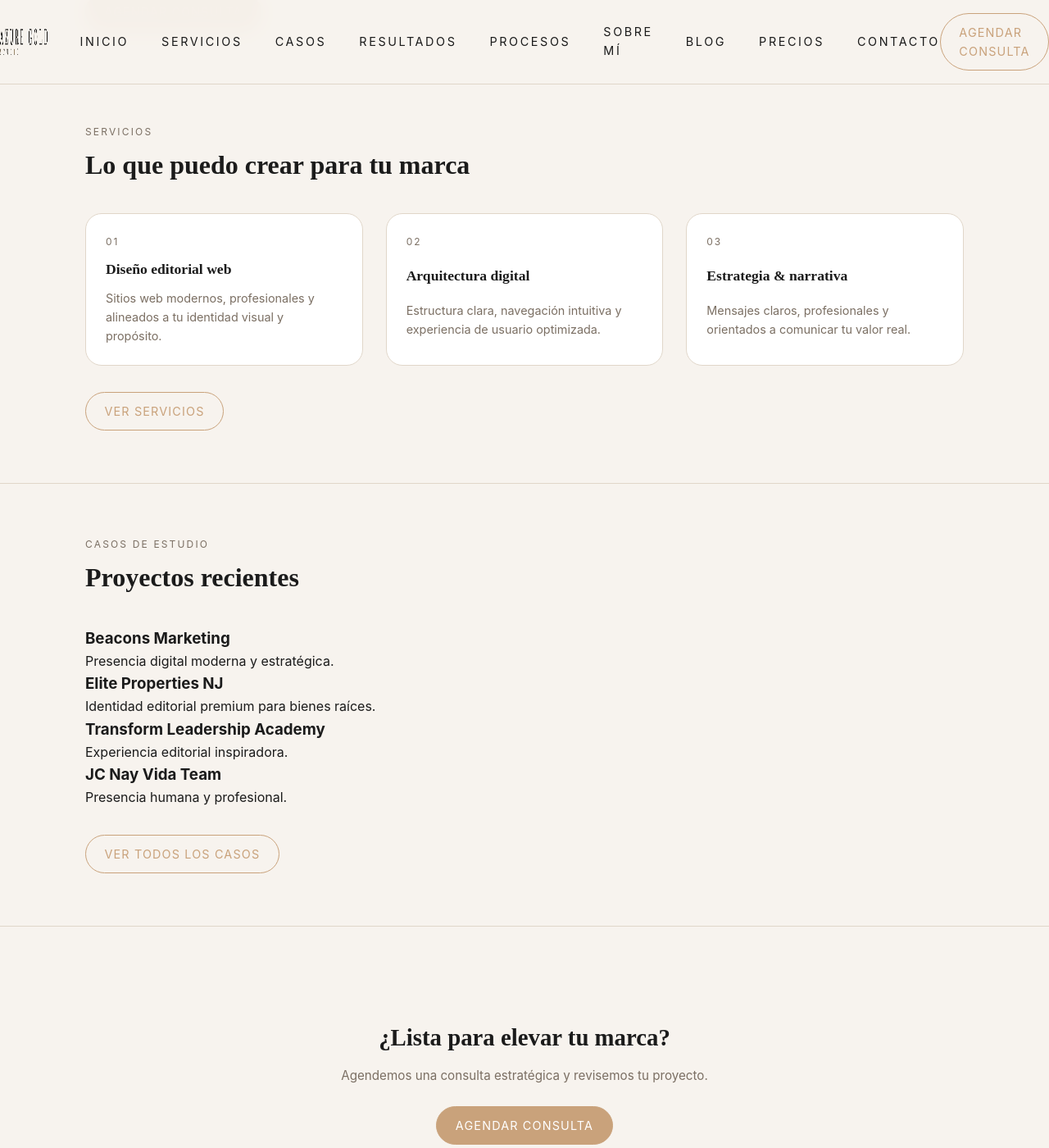
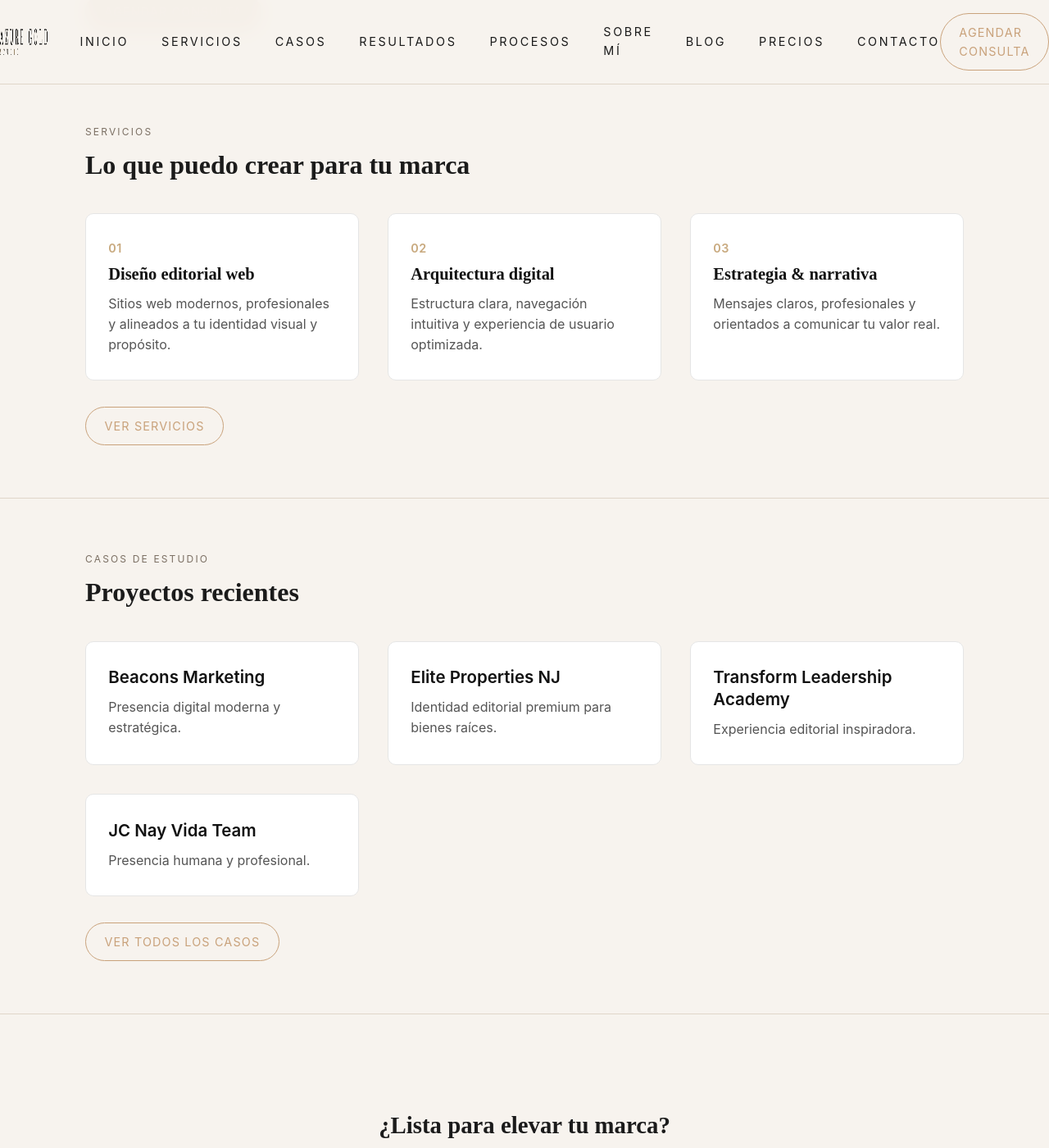
Before and after one commit to jcynay0206/mi_portfolio, a Jekyll site: the page index.html, which Jekyll copies as it is, in a window 1280 px wide and 1400 px high, scrolled down 420 px. Shown: the whole window at 82% size. Built offline with Jekyll 4.4.1, drawn with Linux system fonts in a browser that asks for light colours.

Commit message:
Update styles.css

```diff
--- a/assets/styles.css
+++ b/assets/styles.css
@@ -669,6 +669,91 @@ footer {
 .portfolio-card:hover {
   transform: translateY(-4px);
 }
+/* ============================================
+   TARJETAS EDITORIALES PREMIUM (SIN IMÁGENES)
+   Para: Home, Casos, Blog
+   ============================================ */
+
+/* GRID GENERAL */
+.cases-grid,
+.posts-grid,
+.cards-grid,
+.cards-3 {
+  display: grid;
+  grid-template-columns: repeat(auto-fit, minmax(260px, 1fr));
+  gap: 2.2rem;
+  margin-top: 2rem;
+}
+
+/* TARJETA BASE */
+.case-card,
+.post-card,
+.card {
+  display: block;
+  padding: 1.9rem 1.7rem;
+  border: 1px solid #e5e5e5;
+  border-radius: 10px;
+  background: #ffffff;
+  text-decoration: none;
+  transition: all 0.25s ease;
+  cursor: pointer;
+}
+
+/* TITULO */
+.case-card h3,
+.post-card h3,
+.card-title {
+  font-size: 1.28rem;
+  font-weight: 600;
+  margin-bottom: 0.65rem;
+  color: #111;
+  line-height: 1.3;
+}
+
+/* DESCRIPCIÓN */
+.case-card p,
+.post-card p,
+.card-text {
+  font-size: 1rem;
+  line-height: 1.55;
+  color: #555;
+  margin: 0;
+}
+
+/* HOVER PREMIUM */
+.case-card:hover,
+.post-card:hover,
+.card:hover {
+  border-color: #c8a97e;
+  background: #faf9f7;
+  transform: translateY(-4px);
+  box-shadow: 0 8px 18px rgba(0,0,0,0.06);
+}
+
+/* LABEL NUMERADA (para cards-3) */
+.card-label {
+  font-size: 0.9rem;
+  font-weight: 600;
+  color: #c8a97e;
+  margin-bottom: 0.4rem;
+  letter-spacing: 0.5px;
+  text-transform: uppercase;
+}
+
+/* AJUSTES RESPONSIVE */
+@media (max-width: 600px) {
+  .case-card,
+  .post-card,
+  .card {
+    padding: 1.5rem 1.3rem;
+  }
+
+  .case-card h3,
+  .post-card h3,
+  .card-title {
+    font-size: 1.15rem;
+  }
+}
 
 /* Hover editorial en botones */
 .btn:hover {
```
